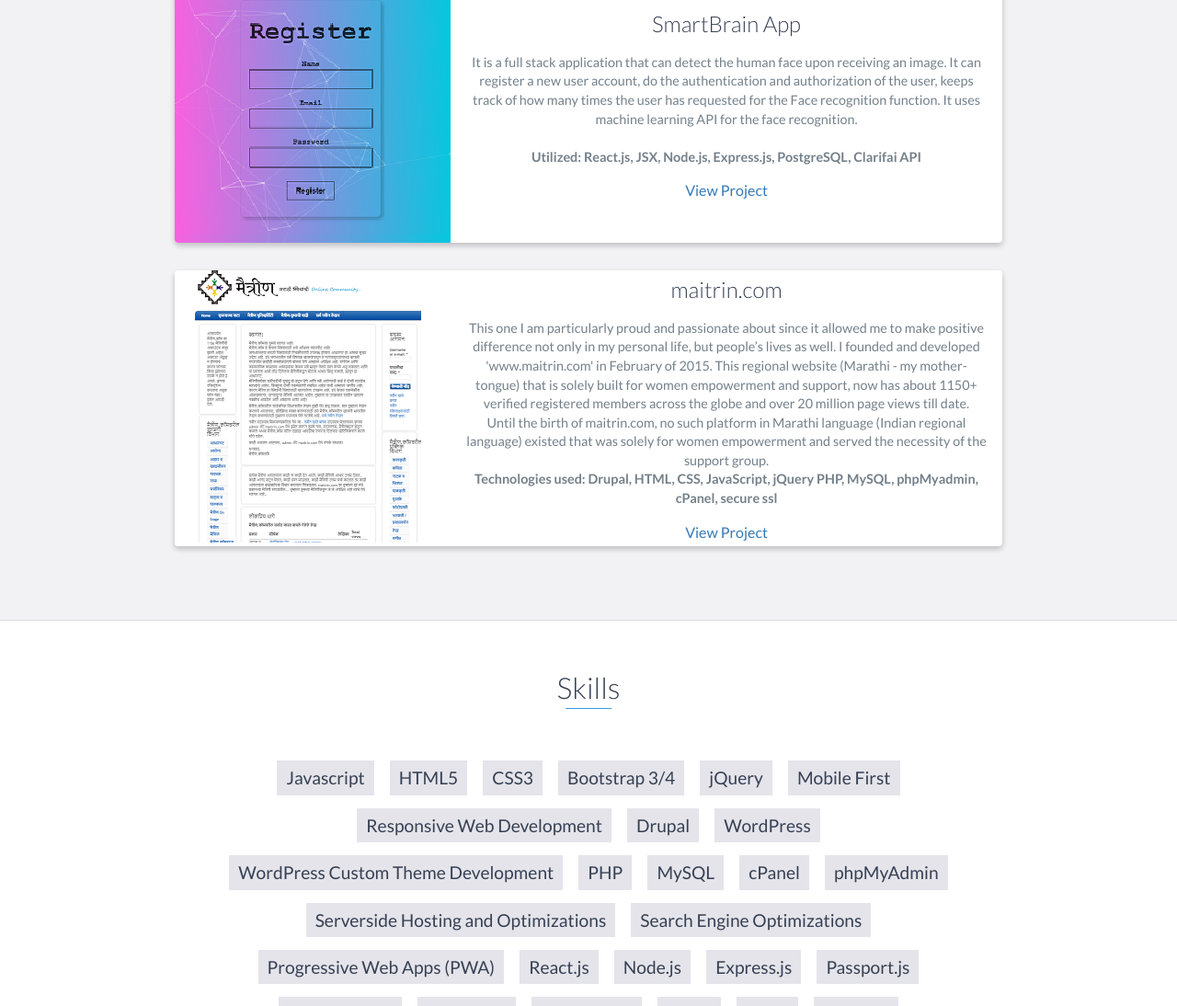
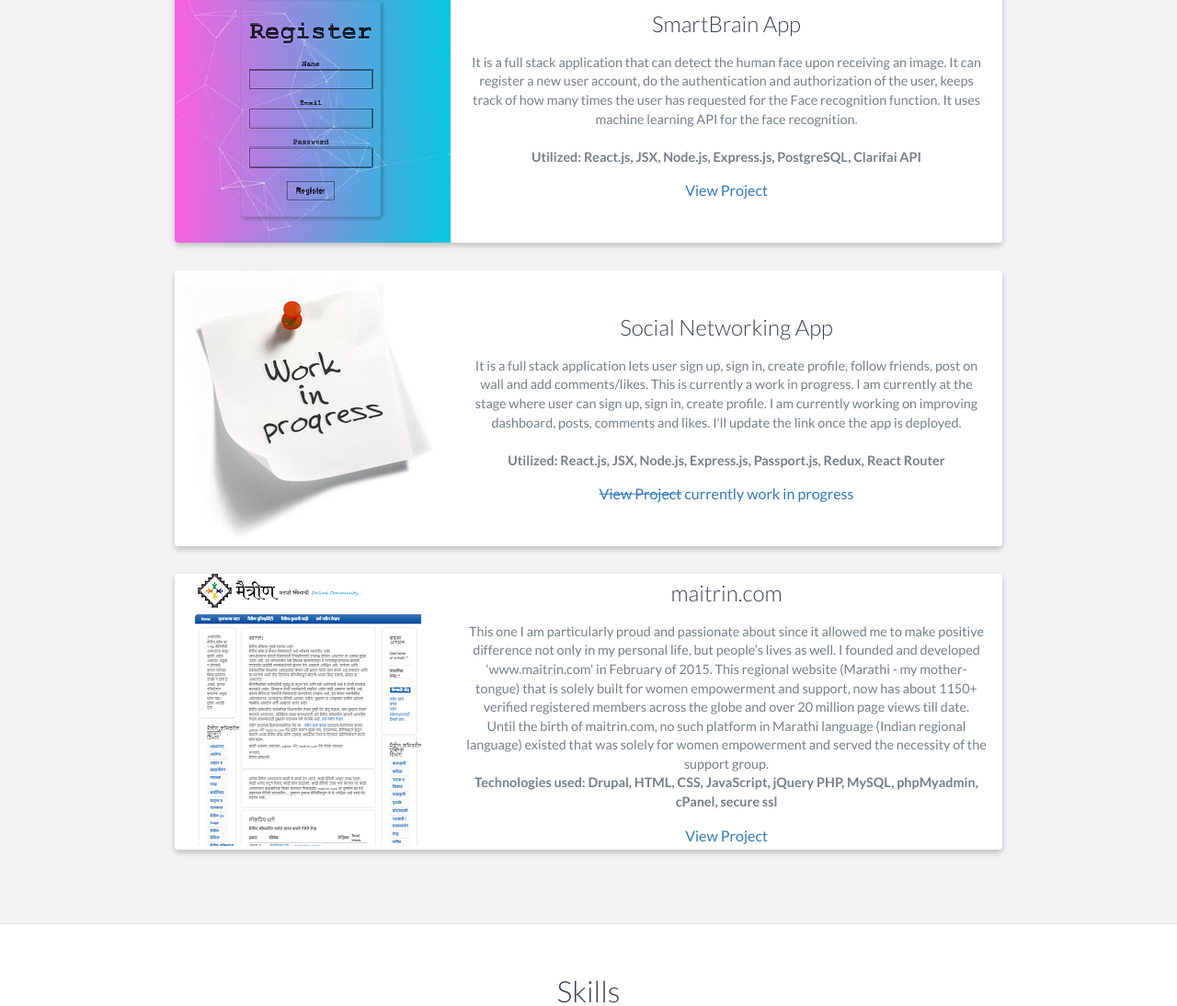
Before and after one commit to bhag41/portfolio-bk, a website: page index.html in a window 1280 px wide. Shown: the part 3604-4698 px from the top of the page at 92% size. Drawn offline with nearby package versions, Linux system fonts and the light colour scheme.

Commit message:
projects updated

```diff
--- a/index.html
+++ b/index.html
@@ -229,6 +229,23 @@
                 </div>
                 <!-- End .project -->
 
+                <div class="project shadow-large">
+                    <div class="project-image">
+                        <img src="images/wip.jpg" />
+                    </div>
+                    <!-- End .project-image -->
+                    <div class="project-info">
+                        <h3>Social Networking App</h3>
+                        <p>
+                            It is a full stack application lets user sign up, sign in, create profile, follow friends, post on wall and add comments/likes. This is currently a work in progress. I am currently at the stage where user can sign up, sign in, create profile. I am currently working on improving dashboard, posts, comments and likes. I'll update the link once the app is deployed. <br/><br/>
+                            <strong> Utilized: React.js, JSX, Node.js, Express.js, Passport.js, Redux, React Router </strong>
+                        </p>
+                        <a href="#"><s>View Project</s> currently work in progress</a>
+                    </div>
+                    <!-- End .project-info -->
+                </div>
+                <!-- End .project -->
+
 
                 <div class="project shadow-large">
                     <div class="project-image">
```
Also changed, not shown: images/wip.jpg (added).
